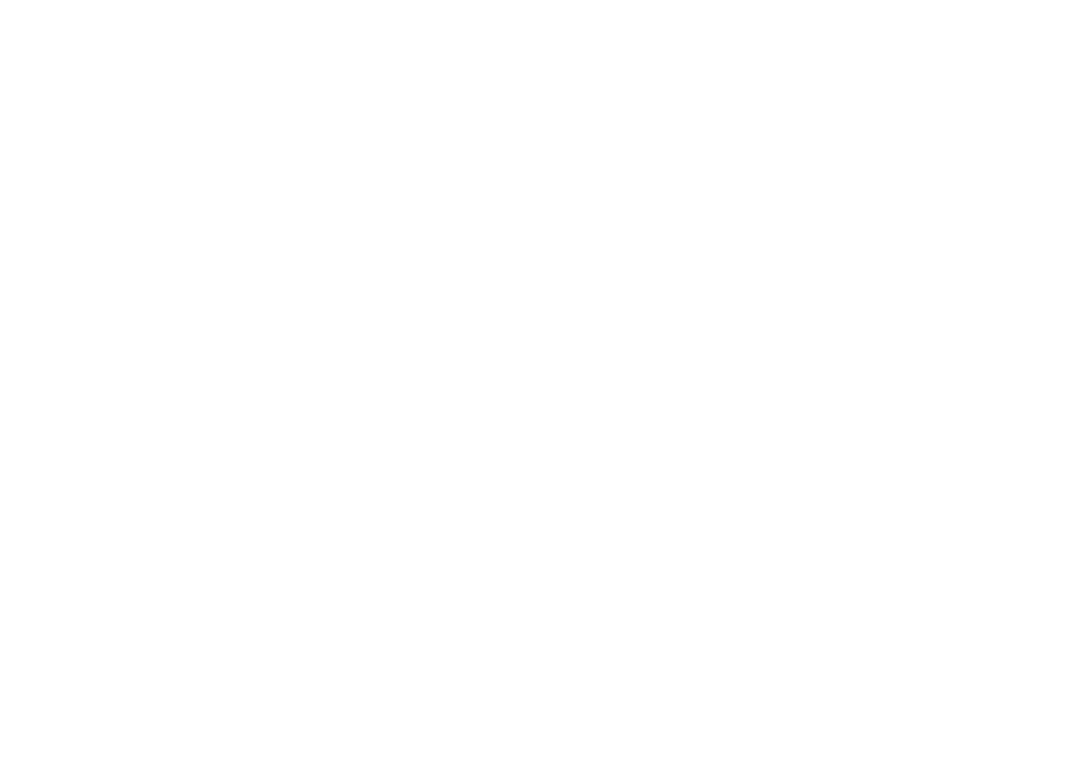
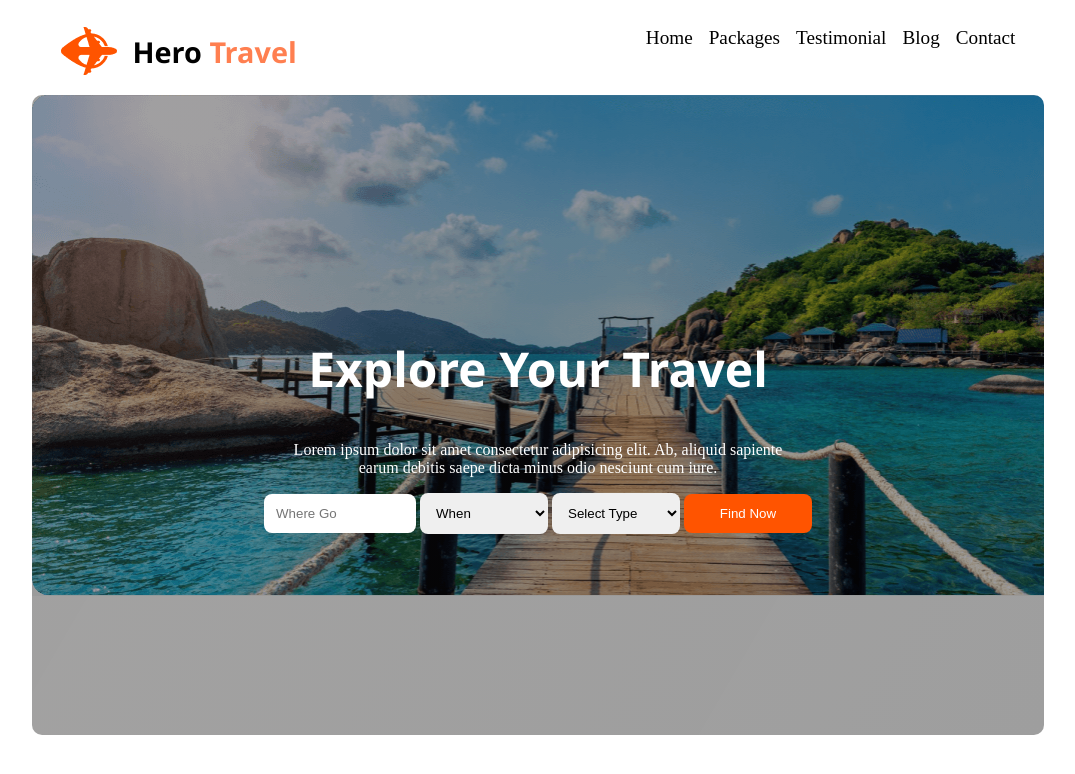
Before and after one commit to mdjonayed6/Explore_Travel, a plain HTML site: page index.html in a window 1280 px wide. Shown: the whole page, without its empty margins (102-1177 px from the left). Drawn offline with Linux system fonts and the light colour scheme.

Commit message:
header section completed except search icon

```diff
--- a/index.html
+++ b/index.html
@@ -5,11 +5,59 @@
     <meta name="viewport" content="width=device-width, initial-scale=1.0">
     <title>Explore Your Arena</title>
     <link rel="stylesheet" href="styles.css">
-    <link rel="shortcut icon" href="/Images/icons/travel_fevicon.png" type="image/x-icon">
+    <link rel="shortcut icon" href="/Images/icons/travel_favicon.png" type="image/x-icon">
 </head>
 <body>
     <!-- header section start here  -->
     <header>
+        <nav>
+            <div class="left-menu">
+                <img src="./Images/navicon.png" alt="">
+                <h2>Hero <span>Travel</span></h2>
+            </div>
+
+            <div class="menu-bar">
+                <ul>
+                    <li><a href="#">Home</a></li>
+                    <li><a href="#">Packages</a></li>
+                    <li><a href="#">Testimonial</a></li>
+                    <li><a href="#">Blog</a></li>
+                    <li><a href="#">Contact</a></li>
+                </ul>
+            </div>
+        </nav>
+
+        <section class="header-banner-section">
+           <div class="header-banner-text">
+            <div class="header-title">
+                <h1>Explore Your Travel </h1>
+            <p>Lorem ipsum dolor sit amet consectetur adipisicing elit. Ab, aliquid sapiente <br> earum debitis saepe dicta minus odio nesciunt cum iure.</p>
+            <div class="header-inputs">
+                <input type="text" placeholder="Where Go" class="input">
+                <select name="when" id="when" class="input">
+                    <option value="when">When</option>
+                    <option value="when">10:30pm</option>
+                    <option value="when">10:30pm</option>
+                    <option value="when">10:30pm</option>
+                    <option value="when">10:30pm</option>
+                    <option value="when">10:30pm</option>
+                    <option value="when">any time</option>
+                </select>
+
+                <select name="type" id="type" class="input">
+                    <option value="type">Select Type</option>
+                    <option value="type">10:30pm</option>
+                    <option value="type">10:30pm</option>
+                    <option value="type">10:30pm</option>
+                    <option value="type">10:30pm</option>
+                    <option value="type">10:30pm</option>
+                    <option value="type">any time</option>
+                </select>
+                <input class="primary-btn" type="button" value="Find Now">
+            </div>
+            </div>
+           </div>
+        </section>
 
     </header>
 
--- a/styles.css
+++ b/styles.css
@@ -1,3 +1,78 @@
-h2{
-    color: red;
+/* shared styles  */
+.primary-btn{
+    width: 8rem;
+    padding: 12px;
+    border-radius: 8px;
+    border: none;
+    background-color: #ff5400;
+    color: white;
 }
+
+nav{
+    display: flex;
+    justify-content: space-around;
+    font-size: 1.2rem;
+}
+
+.menu-bar ul{
+    display: flex;
+    list-style: none;
+    gap: 1rem;
+
+}
+
+.menu-bar a{
+    text-decoration: none;
+    color: black;
+}
+
+.menu-bar li a:hover{
+    color: coral;
+}
+
+.left-menu{
+    display: flex;
+    gap: 1rem;
+    align-items: center;
+}
+.left-menu h2{
+    font-family: 'Segoe UI', Tahoma, Geneva, Verdana, sans-serif;
+}
+.left-menu span{
+    color: coral;
+}
+
+.header-banner-section{
+    background: linear-gradient(120deg, rgba(17, 15, 14, 0.388), rgba(0, 0, 0, 0.382)), url('/Images/header.png');
+    height: 80vh;
+    width: 80%;
+    margin: 0 auto;
+    border-radius: 10px;
+    background-repeat: no-repeat;
+    display: flex;
+}
+
+.header-banner-text{
+    text-align: center;
+    align-items: center;
+    justify-content: center;
+    margin: auto auto;
+}
+.header-title h1{
+    color: white;
+    font-size: 3rem;
+    font-family: 'Segoe UI', Tahoma, Geneva, Verdana, sans-serif;
+}
+
+.header-title p{
+    color: white;
+    font-size: 1rem;
+}
+
+
+.input{
+    width: 8rem;
+    padding: 12px;
+    border: none;
+    border-radius: 8px;
+}
```
Also changed, not shown: Images/header.png (renamed from Images/Group 13 (1) (1).png), Images/icons/travel_favicon.png (added), Images/navicon.png (renamed from Images/Group 40071 (2).png).
